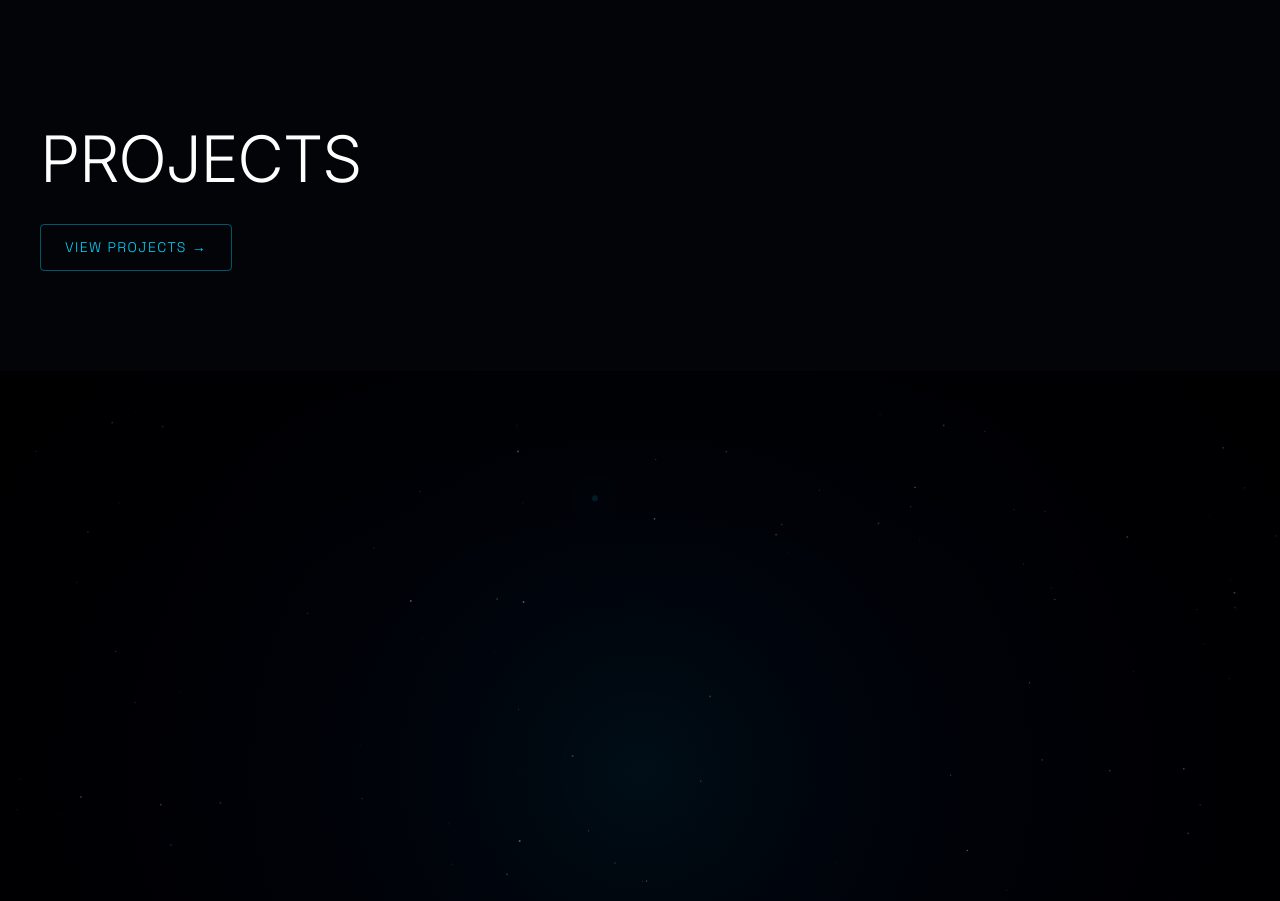
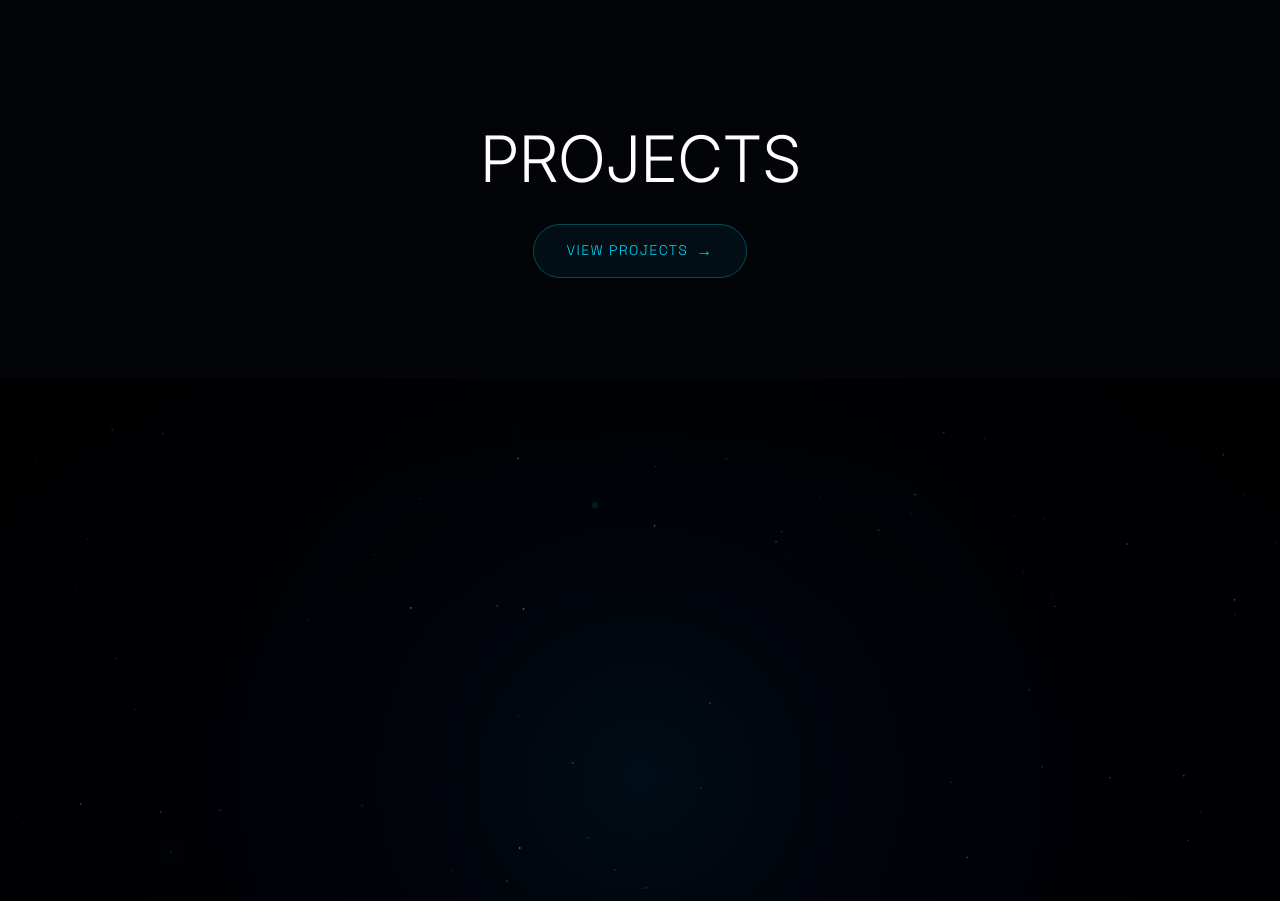
Before and after one commit to Ahsan6786/webis2.0, a Next.js app: page / in a window 1280 px wide. Shown: the part 8280-9181 px from the top of the page. Built offline with nearby package versions, Linux system fonts and the light colour scheme.

Commit message:
Remove system_window.exe text and center align project section

```diff
--- a/src/components/ProjectBrowser.tsx
+++ b/src/components/ProjectBrowser.tsx
@@ -23,6 +23,7 @@ export default function ProjectBrowser() {
   return (
     <section style={{ padding: '100px 24px', background: 'rgba(3, 5, 8, 0.5)', position: 'relative' }}>
       <div style={{ maxWidth: '1200px', margin: '0 auto' }}>
+        <div style={{ textAlign: 'center' }}>
           <h2 style={{
             fontFamily: 'Inter, sans-serif',
             fontSize: 'clamp(32px, 5vw, 72px)',
@@ -38,20 +39,25 @@ export default function ProjectBrowser() {
 
           <Link href="/projects/blingish" style={{ textDecoration: 'none' }}>
             <button style={{
-            background: 'transparent',
-            border: '1px solid rgba(0,212,255,0.4)',
+              background: 'rgba(0,212,255,0.05)',
+              border: '1px solid rgba(0,212,255,0.3)',
               color: '#00d4ff',
-            padding: '12px 24px',
+              padding: '14px 32px',
               fontFamily: 'Space Grotesk',
               fontSize: '14px',
               letterSpacing: '0.1em',
               cursor: 'pointer',
-            borderRadius: '4px',
+              borderRadius: '30px',
               transition: 'all 0.3s ease',
+              display: 'inline-flex',
+              alignItems: 'center',
+              gap: '8px',
             }}>
-            VIEW PROJECTS →
+              VIEW PROJECTS
+              <span style={{ fontSize: '16px' }}>→</span>
             </button>
           </Link>
+        </div>
       </div>
     </section>
   );
--- a/src/components/ProjectCarousel.tsx
+++ b/src/components/ProjectCarousel.tsx
@@ -154,9 +154,6 @@ export default function ProjectCarousel({ projects, initialSlug }: ProjectCarous
                         <div style={{ width: '10px', height: '10px', borderRadius: '50%', background: '#ff5f56' }} />
                         <div style={{ width: '10px', height: '10px', borderRadius: '50%', background: '#ffbd2e' }} />
                         <div style={{ width: '10px', height: '10px', borderRadius: '50%', background: '#27c93f' }} />
-                        <span style={{ marginLeft: '8px', color: 'rgba(255,255,255,0.25)', fontSize: '11px', fontFamily: 'Space Grotesk' }}>
-                          system_window.exe
-                        </span>
                       </div>
                     )}
                     <img
```
Lines whose indentation alone changed are shown as unchanged.
